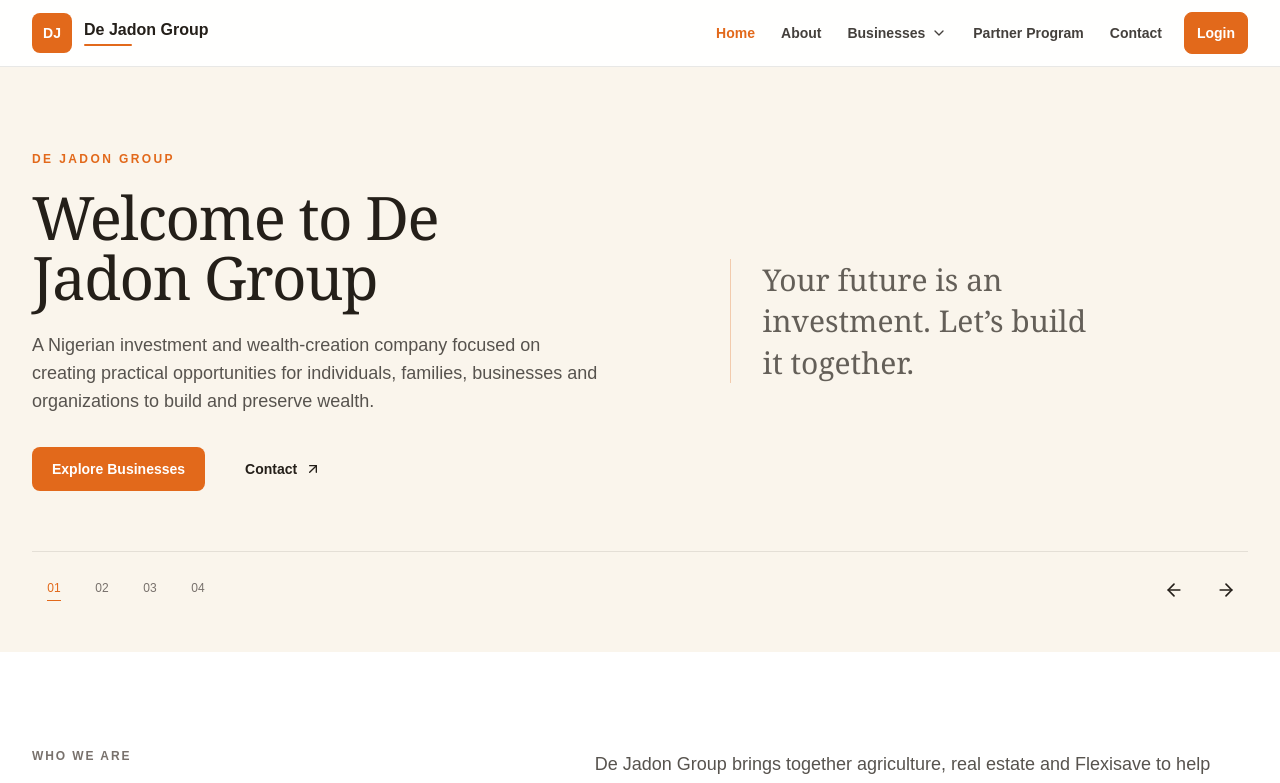
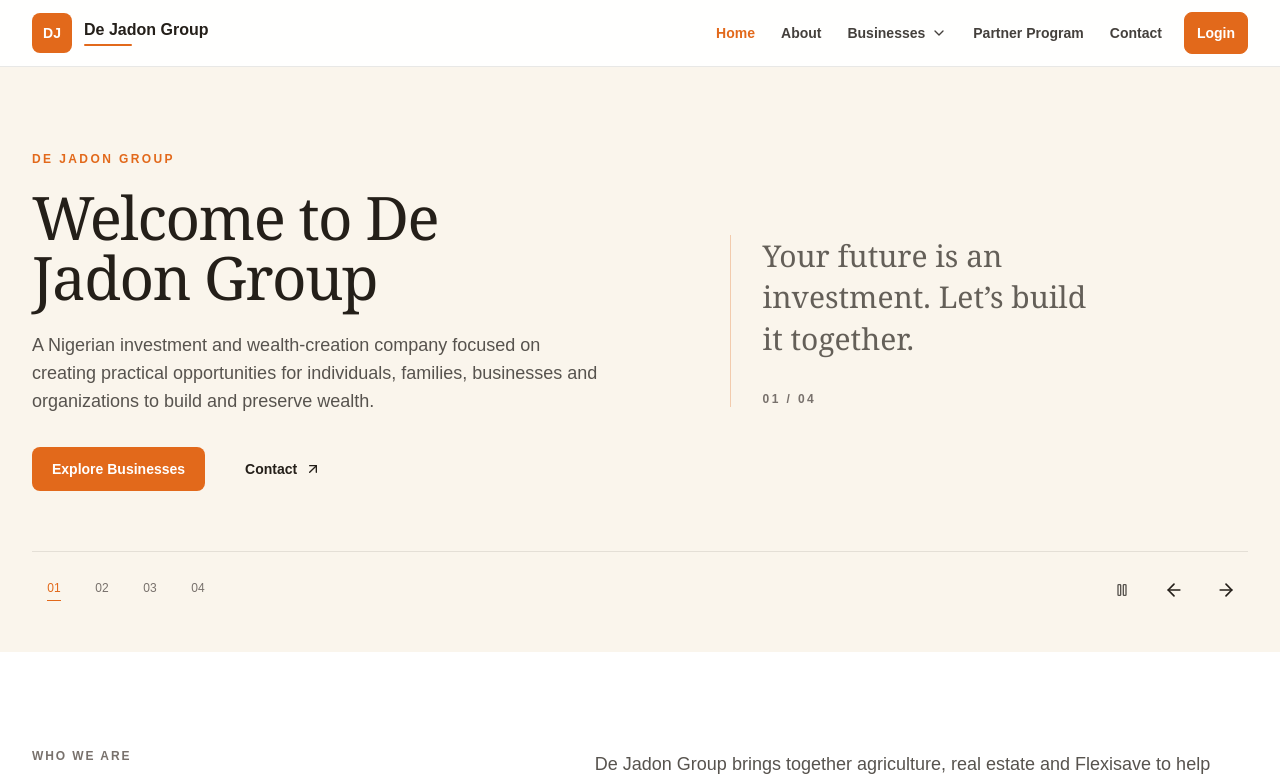
Before and after one commit to Emiloart/Dejadongroup, a Next.js app: page / in a window 1280 px wide. Shown: the top 783 px of the page. Built offline with nearby package versions, Linux system fonts and the light colour scheme.

Commit message:
Enhance homepage carousel controls and motion

```diff
--- a/src/app/globals.css
+++ b/src/app/globals.css
@@ -46,6 +46,21 @@
   scroll-margin-top: 7rem;
 }
 
+@keyframes hero-slide-enter {
+  from {
+    opacity: 0;
+    transform: translateY(8px);
+  }
+  to {
+    opacity: 1;
+    transform: translateY(0);
+  }
+}
+
+.hero-slide-enter {
+  animation: hero-slide-enter 450ms ease-out both;
+}
+
 @media (prefers-reduced-motion: reduce) {
   *,
   *::before,
--- a/src/components/home-hero-carousel.tsx
+++ b/src/components/home-hero-carousel.tsx
@@ -1,45 +1,121 @@
 "use client";
 
-import { ArrowLeft, ArrowRight } from "lucide-react";
-import { useState } from "react";
+import { ArrowLeft, ArrowRight, Pause, Play } from "lucide-react";
+import { useEffect, useRef, useState } from "react";
 import { ButtonLink } from "@/components/button-link";
 import type { HeroSlide } from "@/types/site";
 
+const slideDelay = 7500;
+
 export function HomeHeroCarousel({ slides }: { slides: HeroSlide[] }) {
   const [activeSlide, setActiveSlide] = useState(0);
+  const [isPlaying, setIsPlaying] = useState(true);
+  const [pageVisible, setPageVisible] = useState(true);
+  const touchStartX = useRef<number | null>(null);
   const slide = slides[activeSlide] ?? slides[0];
+
+  useEffect(() => {
+    const motionPreference = window.matchMedia("(prefers-reduced-motion: reduce)");
+    const updateMotionPreference = () => {
+      if (motionPreference.matches) setIsPlaying(false);
+    };
+    const updateVisibility = () => setPageVisible(document.visibilityState === "visible");
+    updateMotionPreference();
+    updateVisibility();
+    motionPreference.addEventListener("change", updateMotionPreference);
+    document.addEventListener("visibilitychange", updateVisibility);
+    return () => {
+      motionPreference.removeEventListener("change", updateMotionPreference);
+      document.removeEventListener("visibilitychange", updateVisibility);
+    };
+  }, []);
+
+  useEffect(() => {
+    if (slides.length < 2 || !isPlaying || !pageVisible) return;
+    const timeout = window.setTimeout(() => setActiveSlide((current) => (current + 1) % slides.length), slideDelay);
+    return () => window.clearTimeout(timeout);
+  }, [activeSlide, isPlaying, pageVisible, slides.length]);
+
+  function showSlide(index: number) {
+    setIsPlaying(false);
+    setActiveSlide((index + slides.length) % slides.length);
+  }
+
   if (!slide) return null;
 
   return (
-    <section aria-label="Discover De Jadon Group" aria-roledescription="carousel">
+    <section
+      aria-label="Discover De Jadon Group"
+      aria-roledescription="carousel"
+      aria-describedby={slides.length > 1 ? "hero-carousel-instructions" : undefined}
+      tabIndex={slides.length > 1 ? 0 : undefined}
+      onMouseEnter={() => setIsPlaying(false)}
+      onFocusCapture={() => setIsPlaying(false)}
+      onKeyDown={(event) => {
+        if (event.target !== event.currentTarget) return;
+        if (event.key === "ArrowLeft") {
+          event.preventDefault();
+          showSlide(activeSlide - 1);
+        } else if (event.key === "ArrowRight") {
+          event.preventDefault();
+          showSlide(activeSlide + 1);
+        }
+      }}
+      onTouchStart={(event) => {
+        touchStartX.current = event.touches[0]?.clientX ?? null;
+      }}
+      onTouchEnd={(event) => {
+        if (touchStartX.current === null || slides.length < 2) return;
+        const distance = event.changedTouches[0].clientX - touchStartX.current;
+        touchStartX.current = null;
+        if (Math.abs(distance) >= 50) showSlide(activeSlide + (distance < 0 ? 1 : -1));
+      }}
+      onTouchCancel={() => { touchStartX.current = null; }}
+    >
+      {slides.length > 1 ? <p id="hero-carousel-instructions" className="sr-only">Use the left and right arrow keys to change slides.</p> : null}
+      {slides.length > 1 ? <p className="sr-only" aria-live={isPlaying ? "off" : "polite"} aria-atomic="true">Slide {activeSlide + 1} of {slides.length}: {slide.title}</p> : null}
       <div className="grid gap-10 lg:min-h-[380px] lg:grid-cols-[1.1fr_0.9fr] lg:items-center lg:gap-16">
-        <div>
+        <div key={activeSlide} className="hero-slide-enter">
           <p className={`text-xs font-semibold uppercase tracking-[0.2em] ${slide.accent === "green" ? "text-agriculture" : "text-orangeAction"}`}>{slide.eyebrow}</p>
-          <div aria-live="polite" aria-atomic="true">
-            <h1 className="mt-5 max-w-2xl text-4xl font-normal leading-[1.08] tracking-tight text-ink sm:text-5xl lg:text-6xl">{slide.title}</h1>
-            {slide.description ? <p className="mt-6 max-w-xl text-base leading-8 text-stone-600 sm:text-lg">{slide.description}</p> : null}
-          </div>
+          <h1 className="mt-5 max-w-2xl text-4xl font-normal leading-[1.08] tracking-tight text-ink sm:text-5xl lg:text-6xl">{slide.title}</h1>
+          {slide.description ? <p className="mt-6 max-w-xl text-base leading-8 text-stone-600 sm:text-lg">{slide.description}</p> : null}
           <div className="mt-8 flex flex-wrap items-center gap-x-5 gap-y-3">
             <ButtonLink href={slide.primaryHref}>{slide.primaryLabel}</ButtonLink>
             <ButtonLink href={slide.secondaryHref} variant="outline">{slide.secondaryLabel}</ButtonLink>
           </div>
         </div>
-        <p className="hidden max-w-sm border-l border-orangeAction/30 pl-8 font-serif text-3xl leading-snug text-ink/70 lg:block">
-          Your future is an investment. Let’s build it together.
-        </p>
+        <div className="hidden max-w-sm border-l border-orangeAction/30 pl-8 lg:block">
+          <p className="font-serif text-3xl leading-snug text-ink/70">Your future is an investment. Let’s build it together.</p>
+          <p className="mt-8 text-xs font-semibold uppercase tracking-[0.2em] text-stone-500">{String(activeSlide + 1).padStart(2, "0")} / {String(slides.length).padStart(2, "0")}</p>
+        </div>
       </div>
       {slides.length > 1 ? (
-        <div className="mt-8 flex items-center justify-between gap-4 border-t border-ink/10 pt-4 lg:mt-10">
-          <div className="flex flex-wrap gap-1">
+        <div className="mt-8 flex items-center justify-between gap-3 border-t border-ink/10 pt-4 lg:mt-10">
+          <div className="flex items-center gap-1" aria-label="Choose a slide">
             {slides.map((item, index) => (
-              <button key={item.title} type="button" aria-label={`Show ${item.title}`} aria-pressed={activeSlide === index} className={`flex h-11 w-11 items-center justify-center text-xs tabular-nums transition-colors ${activeSlide === index ? "text-orangeAction" : "text-stone-500 hover:text-ink"}`} onClick={() => setActiveSlide(index)}>
+              <button
+                key={item.title}
+                type="button"
+                aria-label={`Show slide ${index + 1}: ${item.title}`}
+                aria-current={activeSlide === index ? "true" : undefined}
+                className={`flex h-11 w-9 items-center justify-center text-xs tabular-nums transition-colors sm:w-11 ${activeSlide === index ? "text-orangeAction" : "text-stone-500 hover:text-ink"}`}
+                onClick={() => showSlide(index)}
+              >
                 <span className={`border-b pb-1 ${activeSlide === index ? "border-orangeAction" : "border-transparent"}`}>{String(index + 1).padStart(2, "0")}</span>
               </button>
             ))}
           </div>
-          <div className="flex shrink-0 items-center gap-2">
-            <button type="button" aria-label="Previous hero slide" className="flex h-11 w-11 items-center justify-center rounded-full text-ink transition-colors hover:bg-ink/5" onClick={() => setActiveSlide((activeSlide + slides.length - 1) % slides.length)}><ArrowLeft aria-hidden="true" className="h-5 w-5" /></button>
-            <button type="button" aria-label="Next hero slide" className="flex h-11 w-11 items-center justify-center rounded-full text-ink transition-colors hover:bg-ink/5" onClick={() => setActiveSlide((activeSlide + 1) % slides.length)}><ArrowRight aria-hidden="true" className="h-5 w-5" /></button>
+          <div className="flex shrink-0 items-center gap-0.5 sm:gap-2">
+            <button
+              type="button"
+              aria-label={isPlaying ? "Pause slides" : "Resume slides"}
+              className="flex h-11 w-9 items-center justify-center rounded-full text-stone-600 transition-colors hover:bg-ink/5 hover:text-ink sm:w-11"
+              onClick={() => setIsPlaying((playing) => !playing)}
+            >
+              {isPlaying ? <Pause aria-hidden="true" className="h-4 w-4" /> : <Play aria-hidden="true" className="h-4 w-4" />}
+            </button>
+            <button type="button" aria-label="Previous slide" className="flex h-11 w-9 items-center justify-center rounded-full text-ink transition-colors hover:bg-ink/5 sm:w-11" onClick={() => showSlide(activeSlide - 1)}><ArrowLeft aria-hidden="true" className="h-5 w-5" /></button>
+            <button type="button" aria-label="Next slide" className="flex h-11 w-9 items-center justify-center rounded-full text-ink transition-colors hover:bg-ink/5 sm:w-11" onClick={() => showSlide(activeSlide + 1)}><ArrowRight aria-hidden="true" className="h-5 w-5" /></button>
           </div>
         </div>
       ) : null}
```
